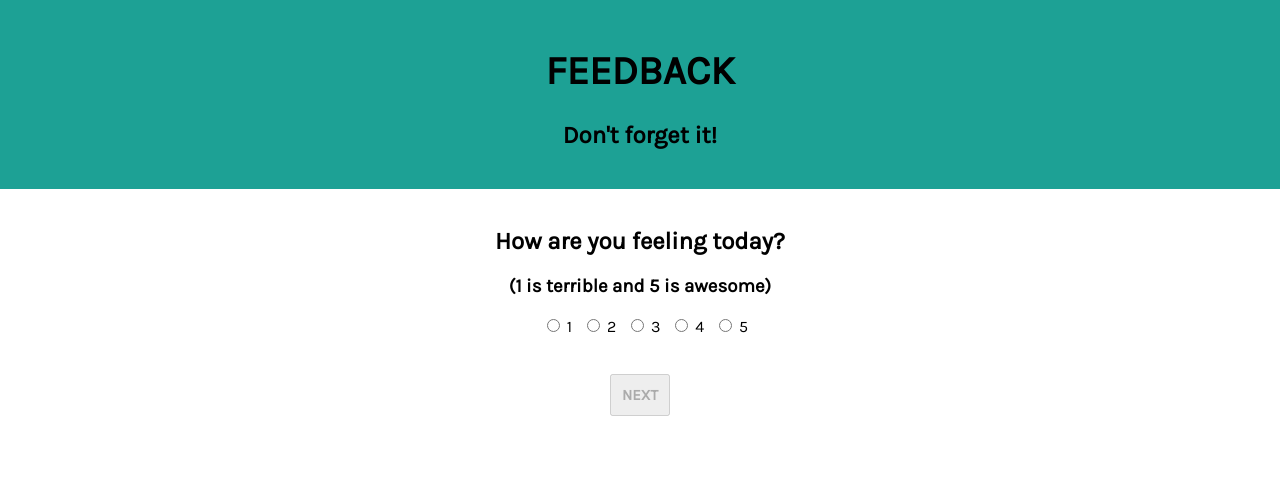
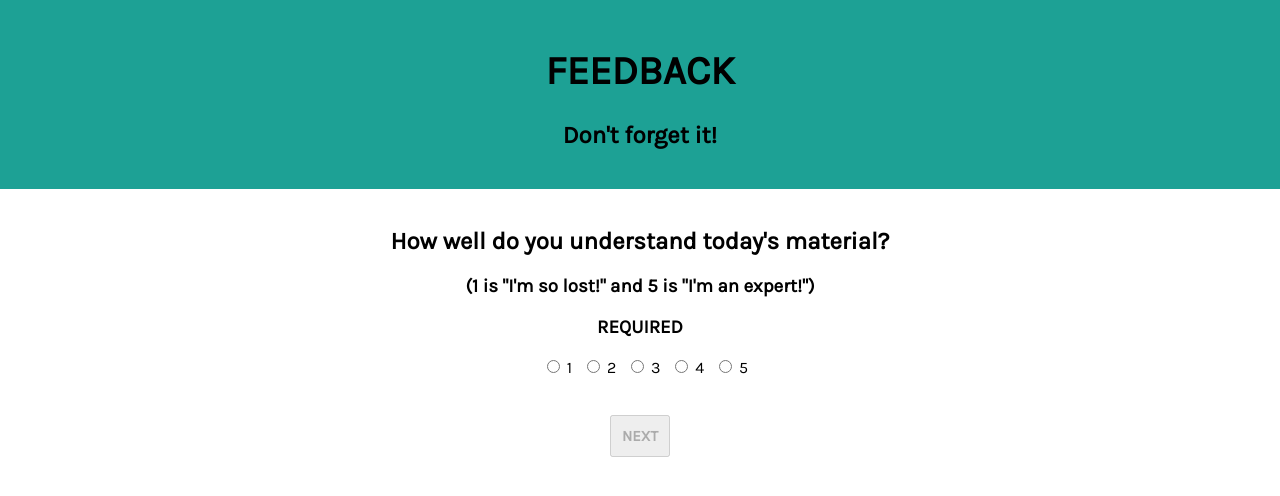
Before and after one commit to jakeford17/redux-feedback-loop, a React (Create React App) app: page /#/2 in a window 1280 px wide. Before the commit this address led to /#/1. Shown: the top 496 px of the page. Built offline with nearby package versions, Linux system fonts and the light colour scheme.

Commit message:
Added Comments, Updated README

```diff
--- a/src/components/Admin/Admin.js
+++ b/src/components/Admin/Admin.js
@@ -50,6 +50,10 @@ class Admin extends Component {
     }
 }
 
+//This page runs a ComponentDidMount function (getFeedback) on page load that uses a GET to grab info from the database...
+//...After receiving the info, getFeedback feeds the info into the state...
+//...The info from the state is rendered onto the DOM in table form using mapping
+
 const mapStateToProps = (reduxStore) => ({
     reduxStore
 })
--- a/src/components/App/App.js
+++ b/src/components/App/App.js
@@ -11,6 +11,7 @@ import Success from '../Success/Success';
 import Admin from '../Admin/Admin';
 // import { connect } from 'react-redux';
 //Redux not used in this component
+//Imported all components to use in routes
 
 class App extends Component {
   render() {
@@ -35,5 +36,7 @@ class App extends Component {
     );
   }
 }
+//Setting routes to be able to navigate through pages
+//Set default/home page to "Home", which will direct us to the first page of feedback survey
 
 export default App;
--- a/src/components/Comments/Comments.js
+++ b/src/components/Comments/Comments.js
@@ -1,7 +1,6 @@
 import React, { Component } from 'react';
 import { connect } from 'react-redux';
 import {HashRouter as Router, Link} from 'react-router-dom';
-
 
 class Comments extends Component {
     state = {
@@ -23,6 +22,7 @@ class Comments extends Component {
         return (
             <Router>
             <h2>Any additional comments?</h2>
+            <h3>NOT REQUIRED</h3>
             <div>
             <input className="commentInput" onChange={this.handleChange} value={this.state.comments}/>
             </div>
@@ -32,6 +32,8 @@ class Comments extends Component {
         );
     }
 }
+//Input allows user to add comment onChange; the value of 'comments' in state changes with every keystroke
+//Next button allows user to go to Review.js whether or not comments are entered
 
 const mapStateToProps = (reduxStore) => ({
     reduxStore
--- a/src/components/Feeling/Feeling.js
+++ b/src/components/Feeling/Feeling.js
@@ -26,6 +26,7 @@ class Feeling extends Component {
             <Router>
             <h2>How are you feeling today?</h2>
             <h3>(1 is terrible and 5 is awesome)</h3>
+            <h3>REQUIRED</h3>
             <div>
                 <input className="radioInput" type="radio" name="feeling" value="1" onChange={(event) => this.handleChange(event)} /> 1
                 <input className="radioInput" type="radio" name="feeling" value="2" onChange={(event) => this.handleChange(event)} /> 2
@@ -39,6 +40,10 @@ class Feeling extends Component {
         );
     }
 }
+//Link disables user from advancing to the next page without clicking a value
+//When value is clicked, the event triggers the handleChange function, which changes 'button' in state...
+//...This sets the 'feeling' value in state, which will be sent to 'SET_FEELINGS' in the Redux Store's feedbackReducer...
+//...This allows user to advance to the next (Understanding.js)
 
 const mapStateToProps = (reduxStore) => ({
     reduxStore
--- a/src/components/Home/Home.js
+++ b/src/components/Home/Home.js
@@ -1,6 +1,6 @@
 import React, { Component } from 'react';
-import { connect } from 'react-redux';
 import {HashRouter as Router, Link} from 'react-router-dom';
+//Did not need Redux on this page
 
 class Home extends Component {
 
@@ -13,9 +13,6 @@ class Home extends Component {
         );
     }
 }
+//On click of button, user will be directed to the beginning of the survery (Feeling.js)
 
-const mapStateToProps = (reduxStore) => ({
-    reduxStore
-})
-
-export default connect(mapStateToProps)(Home);
+export default Home;
--- a/src/components/Review/Review.js
+++ b/src/components/Review/Review.js
@@ -34,6 +34,10 @@ class Review extends Component {
         );
     }
 }
+//This page grabs values from the Redux Store (state array index values in the feedback reducer) and displays them on the DOM
+//Once reviewed, user can click "Submit", which takes them to Success.js...
+//...This also triggers the handleClick function, which makes an axios POST to send feedback to the database...
+//...It also clears the state array in the feedback reducer after the POST is made to reset the fields
 
 const mapStateToProps = (reduxStore) => ({
     reduxStore
--- a/src/components/Success/Success.js
+++ b/src/components/Success/Success.js
@@ -18,5 +18,6 @@ class Success extends Component {
 const mapStateToProps = (reduxStore) => ({
     reduxStore
 })
+//This page confirms to the user that their feedback was submitted them and also allows them to go home and submit more feedback
 
 export default connect(mapStateToProps)(Success);
--- a/src/components/Supported/Supported.js
+++ b/src/components/Supported/Supported.js
@@ -25,6 +25,7 @@ class Supported extends Component {
             <Router>
             <h2>How was your instructor support today?</h2>
             <h3>(1 is "I might as well just learn this on my own" and 5 is "I couldn't be more supported")</h3>
+            <h3>REQUIRED</h3>
             <div>
                 <input className="radioInput" type="radio" name="supported" value="1" onChange={(event) => this.handleChange(event)} /> 1
                 <input className="radioInput" type="radio" name="supported" value="2" onChange={(event) => this.handleChange(event)} /> 2
@@ -38,6 +39,10 @@ class Supported extends Component {
         );
     }
 }
+//Link disables user from advancing to the next page without clicking a value
+//When value is clicked, the event triggers the handleChange function, which changes 'button' in state...
+//...This sets the 'support' value in state, which will be sent to 'SET_SUPPORTED' in the Redux Store's feedbackReducer...
+//...This allows user to advance to the next (Comments.js)
 
 const mapStateToProps = (reduxStore) => ({
     reduxStore
--- a/src/components/Understanding/Understanding.js
+++ b/src/components/Understanding/Understanding.js
@@ -26,6 +26,7 @@ class Understanding extends Component {
             <Router>
             <h2>How well do you understand today's material?</h2>
             <h3>(1 is "I'm so lost!" and 5 is "I'm an expert!")</h3>
+            <h3>REQUIRED</h3>
             <div>
                 <input className="radioInput" type="radio" name="understanding" value="1" onChange={(event) => this.handleChange(event)} /> 1
                 <input className="radioInput" type="radio" name="understanding" value="2" onChange={(event) => this.handleChange(event)} /> 2
@@ -39,6 +40,10 @@ class Understanding extends Component {
         );
     }
 }
+//Link disables user from advancing to the next page without clicking a value
+//When value is clicked, the event triggers the handleChange function, which changes 'button' in state...
+//...This sets the 'understanding' value in state, which will be sent to 'SET_UNDERSTANDING' in the Redux Store's feedbackReducer...
+//...This allows user to advance to the next (Supported.js)
 
 const mapStateToProps = (reduxStore) => ({
     reduxStore
```
Also changed, not shown: src/index.js (+7 -0 lines), 2 other files (tests, documents, lock files or other folders).
